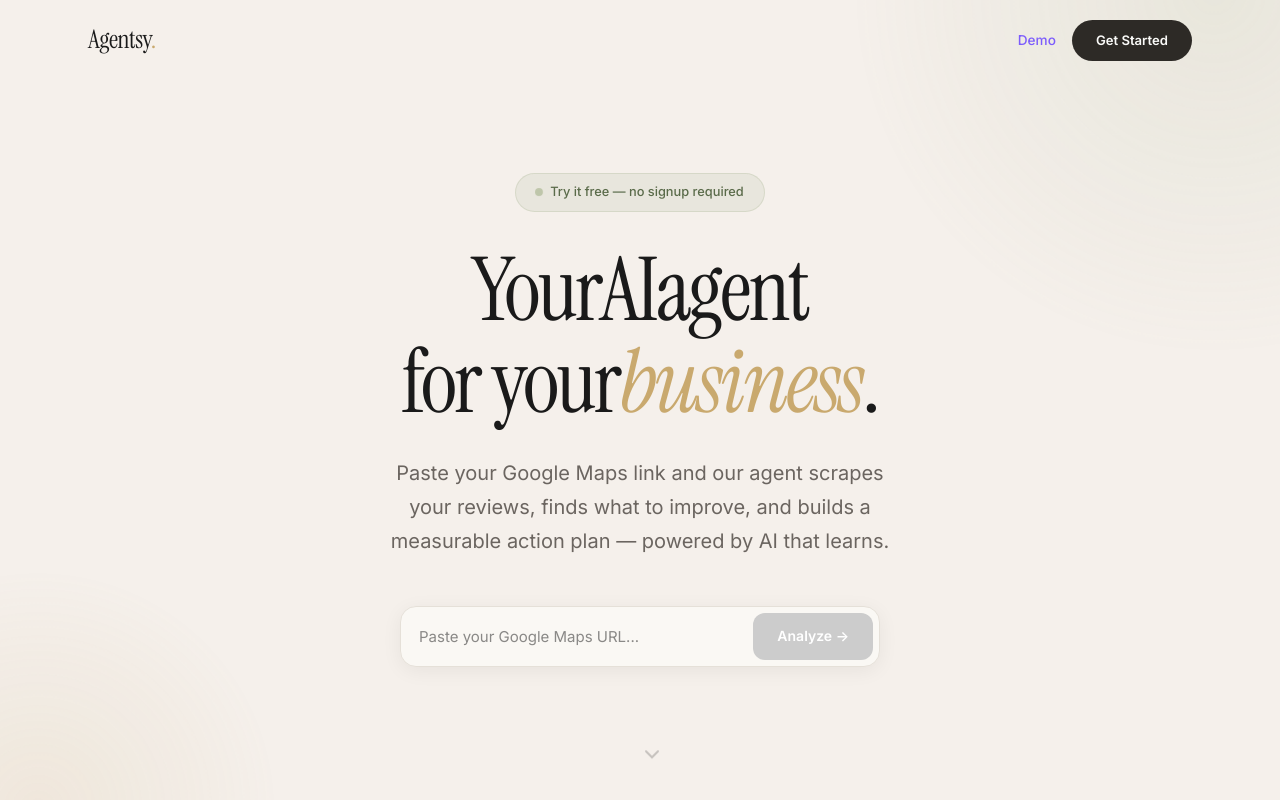
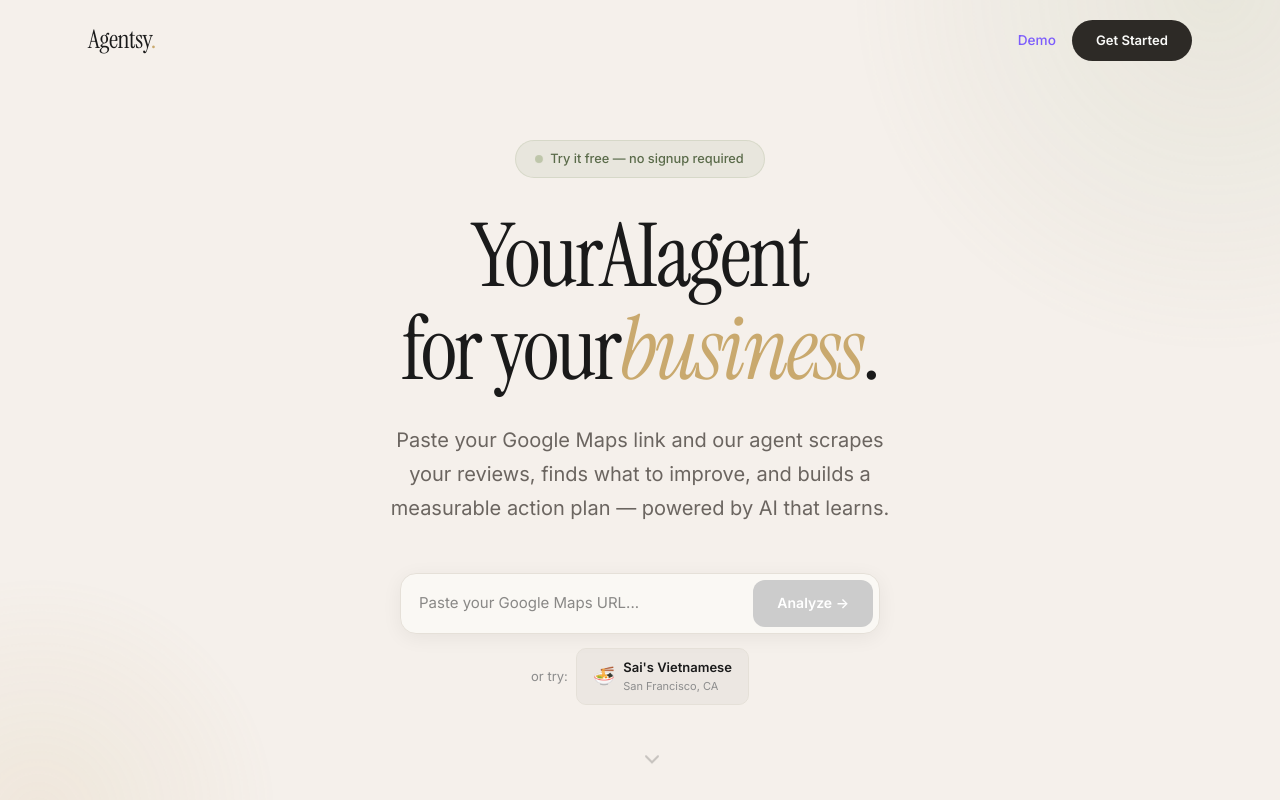
Before and after one commit to babdulhakim2/agntsy, a Next.js app in the folder webapp/: page / in a window 1280 px wide. Shown: the top 800 px of the page. Built offline with nearby package versions, Linux system fonts and the light colour scheme.

Commit message:
feat: add 'Try Demo' preset button on landing page hero (Sai's Vietnamese SF)

```diff
--- a/webapp/app/page.tsx
+++ b/webapp/app/page.tsx
@@ -175,6 +175,31 @@ export default function LandingPage() {
                 {agentRunning ? 'Analyzing...' : 'Analyze →'}
               </button>
             </div>
+            {/* Demo preset */}
+            {!agentRunning && (
+              <div style={{ display: 'flex', alignItems: 'center', justifyContent: 'center', gap: 8, marginTop: 14 }}>
+                <span style={{ fontSize: 13, color: '#8C8C8C' }}>or try:</span>
+                <button
+                  onClick={() => {
+                    setBizUrl('https://maps.app.goo.gl/ENMScqeUcwbgxMGq7?g_st=ic')
+                  }}
+                  style={{
+                    display: 'inline-flex', alignItems: 'center', gap: 8,
+                    padding: '8px 16px', borderRadius: 10,
+                    background: 'rgba(26, 26, 26, 0.04)',
+                    border: '1.5px solid #E5E0D8',
+                    cursor: 'pointer', transition: 'all 0.2s',
+                    fontFamily: 'inherit',
+                  }}
+                >
+                  <span style={{ fontSize: 18 }}>🍜</span>
+                  <span style={{ display: 'flex', flexDirection: 'column', alignItems: 'flex-start', gap: 1 }}>
+                    <span style={{ fontSize: 13, fontWeight: 600, color: '#1A1A1A' }}>Sai&apos;s Vietnamese</span>
+                    <span style={{ fontSize: 11, color: '#8C8C8C' }}>San Francisco, CA</span>
+                  </span>
+                </button>
+              </div>
+            )}
           </div>
         </div>
         <div className={s.scrollHint}>
```
